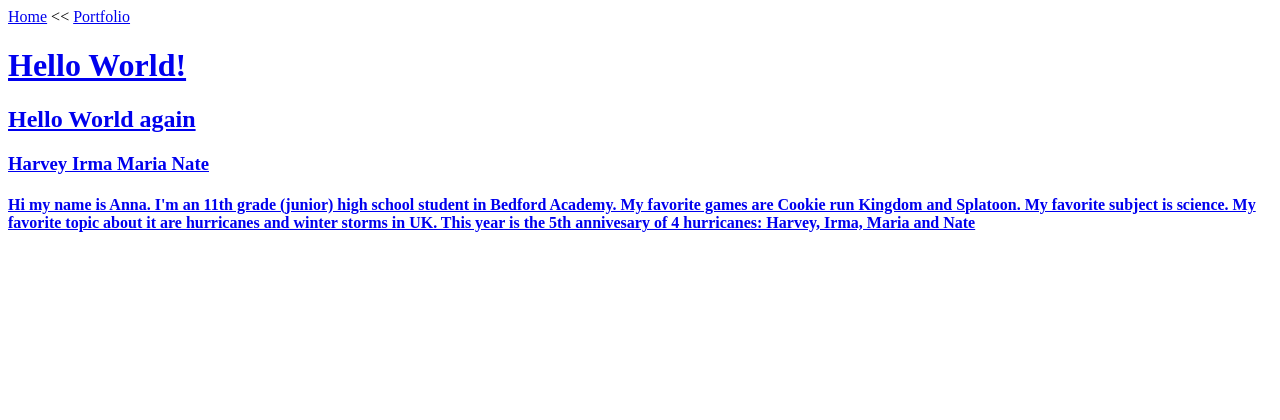
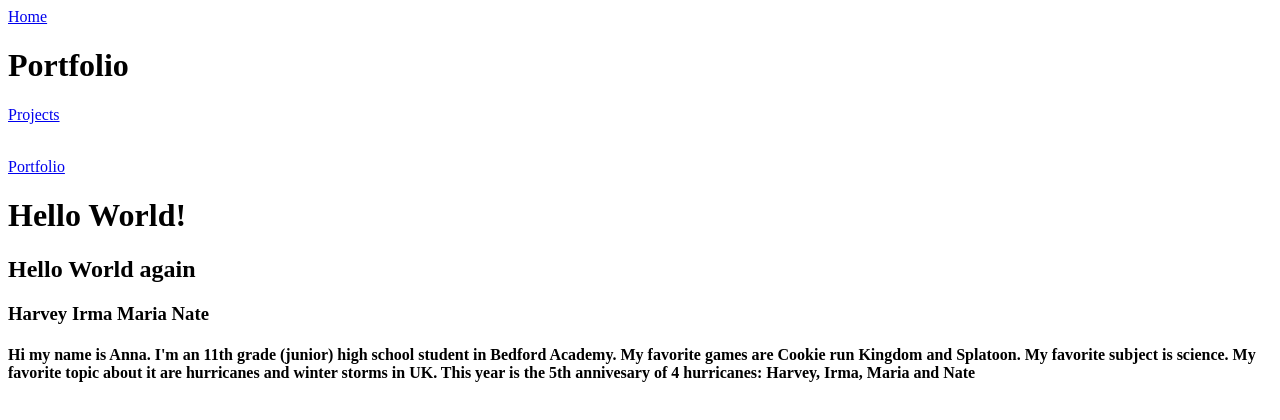
Before and after one commit to Cherry342/cherry342.github.io, a plain HTML site: page index.html in a window 1280 px wide. Drawn offline with Linux system fonts and the light colour scheme.

Commit message:
added index files

```diff
--- a/index.html
+++ b/index.html
@@ -9,14 +9,17 @@
  <body>
 
     <a href="index.html">Home</a>
-     <<
-    <a href="portfolio.html">Portfolio</a>
-    <a href="https://www.brooklynsteamcenter.org"</a>
+     <h1>Portfolio</h1>
 
 
+    <a href="Project.html">Projects</a>
+    <br>
+    <a href="https://www.linkedin.com/analytics/profile-views/"</a>
+        <br>
+    <p>
+        <a href="portfolio.html">Portfolio</a>
 
-    <p>
-      <h1>Hello World! </h1>
+        <h1>Hello World! </h1>
       <h2>Hello World again</h2>
       <h3>Harvey Irma Maria Nate </h3>
       <h4> Hi my name is Anna. I'm an 11th grade (junior) high school student in Bedford Academy. My favorite games are Cookie run Kingdom and Splatoon.
```
